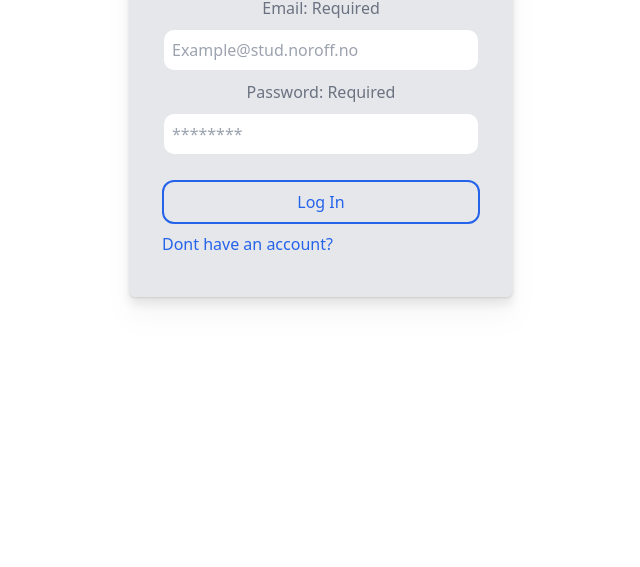
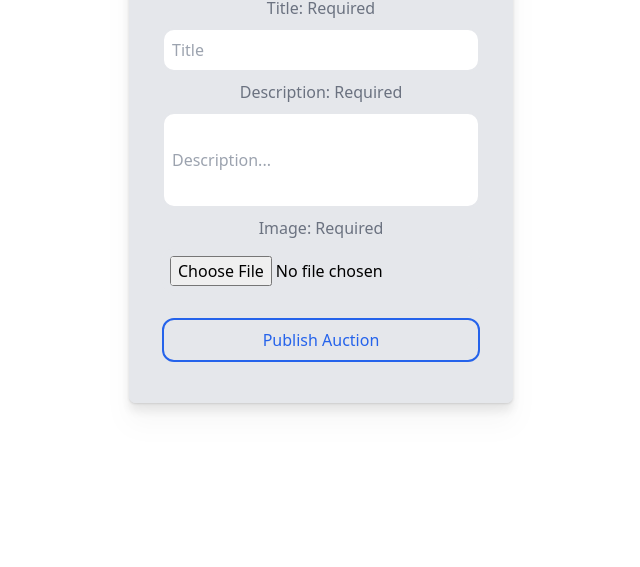
Before and after one commit to IsacHolstad/auction-house-22, a website built with Vite: page auction-house/create-auction.html in a window 1280 px wide. Shown: the part 233-800 px from the top of the page, without its empty margins (319-959 px from the left). Built offline with nearby package versions, Linux system fonts and the light colour scheme.

Commit message:
create auction site done

```diff
--- a/auction-house/create-auction.html
+++ b/auction-house/create-auction.html
@@ -17,56 +17,56 @@
             id="login-form"
             class="flex flex-col gap-y-2 p-8 m-8 mx-auto w-96 bg-gray-200 rounded-md border shadow text-left"
     >
-        <h1 class="text-center text-3xl">Login</h1>
+        <h1 class="text-center text-3xl">Create Auction</h1>
         <label for="email"
                class="text-gray-500 text-center"
         >
-            Email: Required
+            Title: Required
         </label>
         <input
                 id="email"
                 class="p-2 rounded-xl border-2"
                 name="email"
                 type="email"
-                placeholder="Example@stud.noroff.no"
+                placeholder="Title"
         >
+
         <span
-                id="emailErrorNotValid"
-                class="hidden text-sm text-red-500"
-
-        >
-            Email is not valid must be a valid stud.noroff.no or noroff.no email address
-
-        </span>
-        <span
-                id="emailError"
+                id="titleError"
                 class="hidden text-red-800 text-sm"
 
         >
-                Email Is Required
+                Description Is Required
             </span>
-        <label for="password" class="text-gray-500 text-center">Password: Required</label>
+        <label for="password" class="text-gray-500 text-center">Description: Required</label>
         <input
                 id="password"
-                class="p-2 rounded-xl border-2"
+                class="p-2 rounded-xl border-2 h-24"
                 name="password"
                 type="password"
-                placeholder="********">
+                placeholder="Description...">
         <span
                 id="passwordError"
                 class="hidden text-sm text-red-600">
             password must bee over 8 chars
         </span>
+        <label for="auctionImg" class="text-gray-500 text-center" >Image: Required</label>
+        <input
+                id="auctionImg"
+                class="rounded-xl border-8"
+                name="auctionImg"
+                type="file"
+                placeholder="Choose image"
+        >
 
 
         <button
                 class="p-2 mt-4 text-blue-600 border-2 rounded-xl bg-transparent border-blue-600 hover:bg-blue-600 hover:text-white"
                 type="submit"
         >
-            Log In
+            Publish Auction
 
         </button>
-        <a href="signup.html" class="text-blue-600 hover:text-blue-400">Dont have an account?</a>
         <p id="general-error-message" class="capitalize text-3xl text-red-500"></p>
     </form>
 </div>
```
